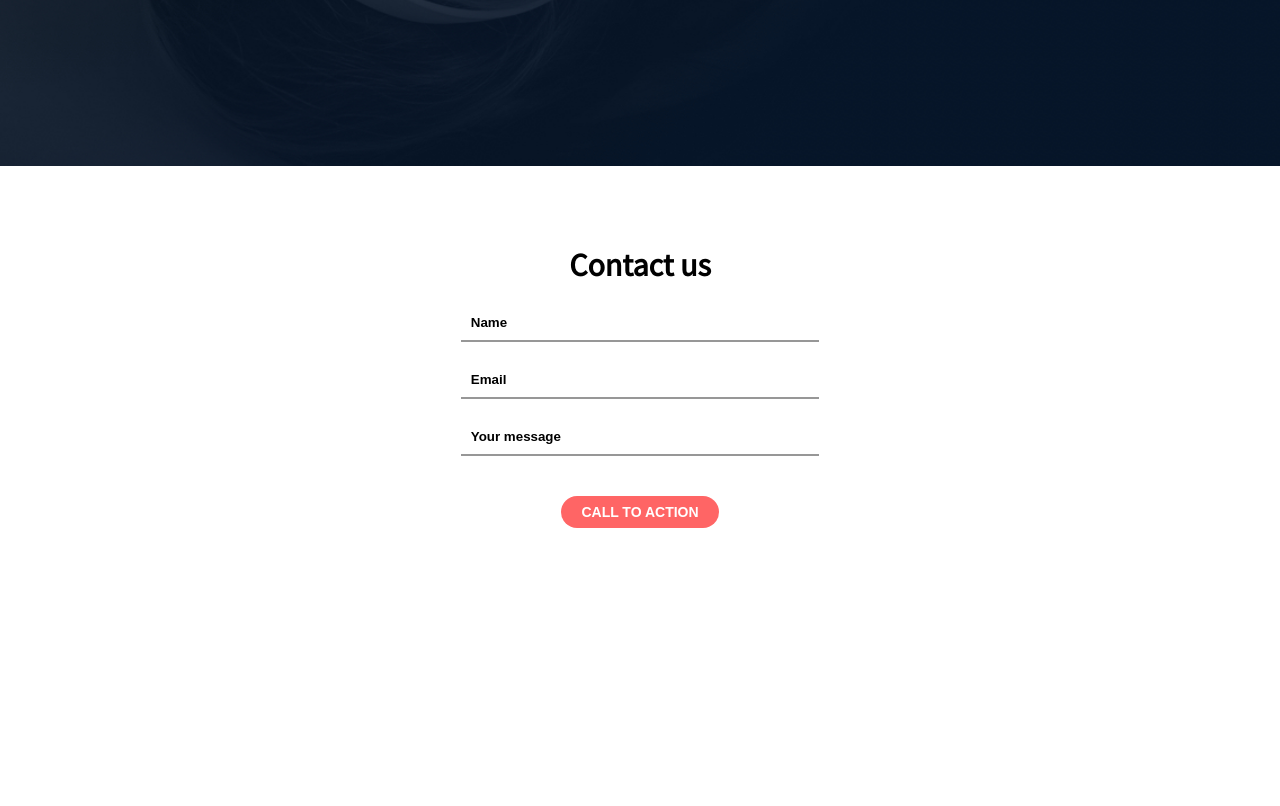
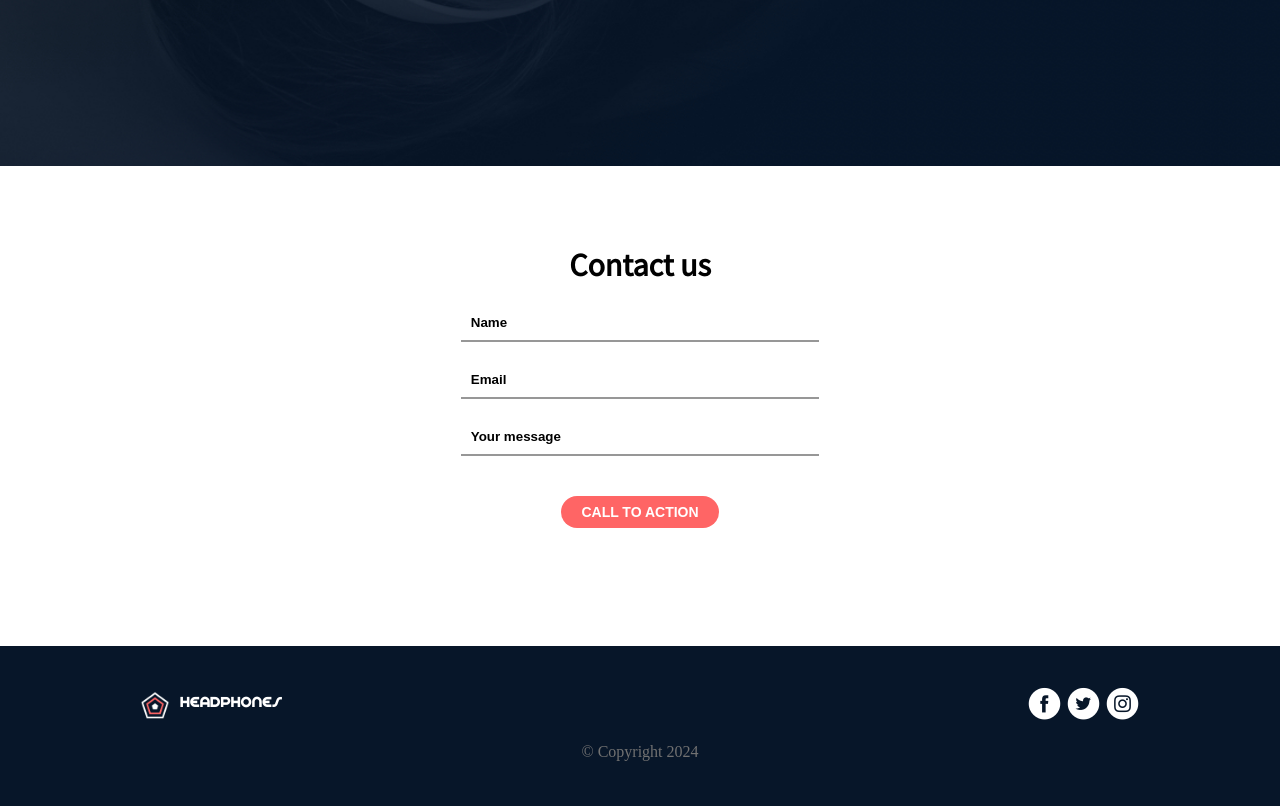
Before and after one commit to Walter1G/headphones, a plain HTML site: page index.html in a window 1280 px wide. Shown: the part 2275-3081 px from the top of the page. Before the commit the page ends 2921 px from the top, so only its background shows below. Drawn offline with Linux system fonts and the light colour scheme; files whose address does not match are found by name.

Commit message:
set up footer

```diff
--- a/index.html
+++ b/index.html
@@ -112,8 +112,7 @@
                 <div class="pentagon-card">
                     <div class="pentagon">
 
-                        <svg xmlns="http://www.w3.org/2000/svg" height="225px" viewBox="0 -960 960 960" width="2250px"
-                            >
+                        <svg xmlns="http://www.w3.org/2000/svg" height="225px" viewBox="0 -960 960 960" width="2250px">
                             <path d="M240-120 80-600l400-280 400 280-160 480H240Z" />
 
                         </svg>
@@ -124,8 +123,7 @@
                     </div>
                     <div class="pentagon">
 
-                        <svg xmlns="http://www.w3.org/2000/svg" height="225px" viewBox="0 -960 960 960" width="2250px"
-                            >
+                        <svg xmlns="http://www.w3.org/2000/svg" height="225px" viewBox="0 -960 960 960" width="2250px">
                             <path d="M240-120 80-600l400-280 400 280-160 480H240Z" />
 
                         </svg>
@@ -136,8 +134,7 @@
                     </div>
                     <div class="pentagon">
 
-                        <svg xmlns="http://www.w3.org/2000/svg" height="225px" viewBox="0 -960 960 960" width="2250px"
-                            >
+                        <svg xmlns="http://www.w3.org/2000/svg" height="225px" viewBox="0 -960 960 960" width="2250px">
                             <path d="M240-120 80-600l400-280 400 280-160 480H240Z" />
 
                         </svg>
@@ -148,8 +145,7 @@
                     </div>
                     <div class="pentagon">
 
-                        <svg xmlns="http://www.w3.org/2000/svg" height="225px" viewBox="0 -960 960 960" width="2250px"
-                            >
+                        <svg xmlns="http://www.w3.org/2000/svg" height="225px" viewBox="0 -960 960 960" width="2250px">
                             <path d="M240-120 80-600l400-280 400 280-160 480H240Z" />
 
                         </svg>
@@ -168,7 +164,7 @@
 
     <div class="contact">
         <div class="container">
-            <form >
+            <form>
                 <div class="row">
                     <p>Contact us</p>
                 </div>
@@ -180,6 +176,25 @@
             </form>
         </div>
     </div>
+
+    <div class="footer">
+        <div class="container">
+            <div class="footer-icons">
+                <div class="logo">
+                    <img src="./images/favicon.png" alt="logo">
+                    <a href="#">HEAdPHONEs</a>
+
+                </div>
+                <div class="socials">
+                    <span class="holberton_school-icon-ic_facebook"></span>
+                    <span class="holberton_school-icon-ic_twitter"></span>
+                    <span class="holberton_school-icon-ic_instagram"></span>
+                </div>
+            </div>
+            <p>&copy; Copyright 2024</p>
+
+        </div>
+    </div>
 </body>
 
 </html>
--- a/styles.css
+++ b/styles.css
@@ -275,6 +275,14 @@ button:active {
     display: flex;
     flex-direction: column;
   }
+
+  .footer-icons {
+    display: flex;
+    flex-direction: column;
+    align-items: center;
+    justify-content: center;
+    gap: 20px;
+  }
 }
 
 /* what we do */
@@ -393,17 +401,14 @@ button:active {
   /* border: 2px solid blue; */
 }
 
-
-
 form {
-  font-family:'sourceSansPro' ;
+  font-family: "sourceSansPro";
   margin: auto;
   display: flex;
   flex-direction: column;
   align-items: center;
   gap: 20px;
   /* border: 1px solid black; */
-
 }
 
 .contact .container {
@@ -411,28 +416,56 @@ form {
   width: 70vw;
 }
 
-form input{
+form input {
   border: none;
   border-bottom: 2px solid rgb(151, 151, 151);
   padding: 10px;
   /* width: 30%; */
 }
 
-form input:active, form input:focus{
+form input:active,
+form input:focus {
   border: none;
 }
 
-form .row p{
+form .row p {
   font-size: 32px;
   font-weight: 700;
 }
 
-form input{
+form input {
   width: 40%;
 }
 
-form input::placeholder{
+form input::placeholder {
   font-weight: 700;
   color: black;
+}
 
+.footer {
+  color: white;
+  background: #071629;
+  height: 20vh;
+  padding: 40px;
 }
+
+.footer p {
+  color: rgb(113, 113, 113);
+}
+
+.footer .container {
+  display: flex;
+  flex-direction: column;
+  gap: 20px;
+  align-items: center;
+}
+
+.footer-icons {
+  display: flex;
+  justify-content: space-between;
+  width: 100%;
+}
+
+.socials span{
+  font-size: 35px;
+}
```
